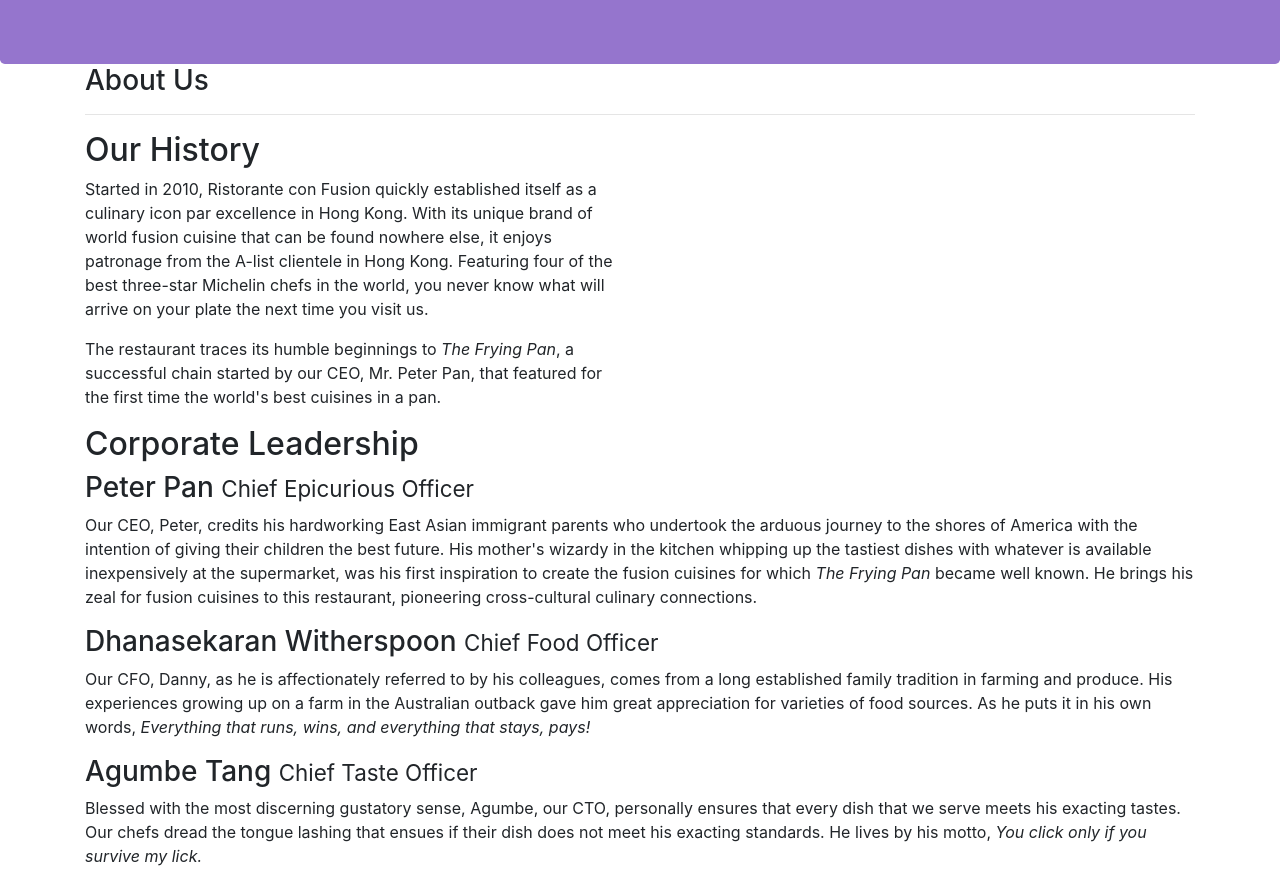
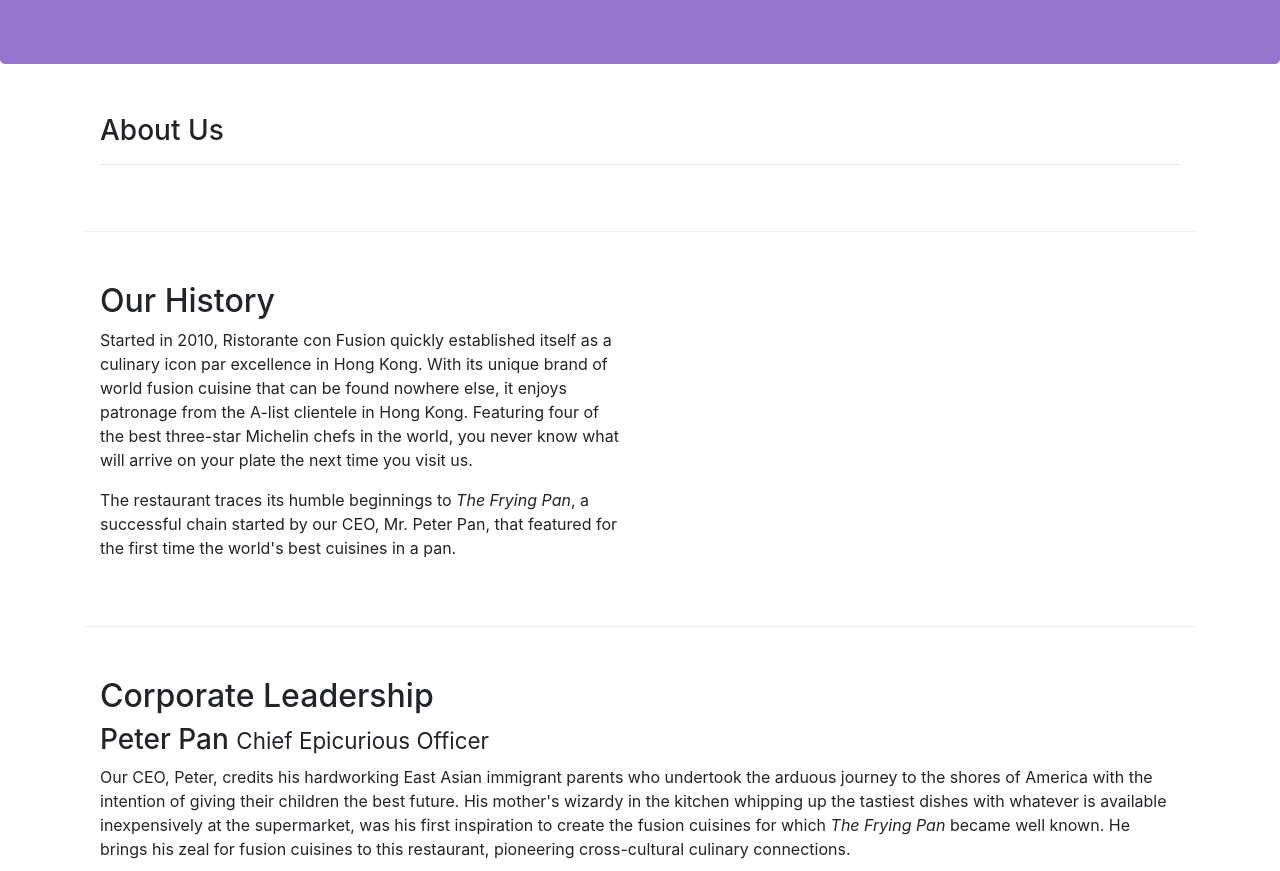
Before and after one commit to ebastidasp/Bootstrap4-conFusion, a website: page aboutus.html in a window 1280 px wide. Shown: the part 220-1091 px from the top of the page. Drawn offline with nearby package versions, Linux system fonts and the light colour scheme.

Commit message:
Assigment One(2)

```diff
--- a/aboutus.html
+++ b/aboutus.html
@@ -31,14 +31,14 @@
     </header>
 
     <div class="container">
-        <div class="row">
+        <div class="row row-content">
             <div class="col-12">
                <h3>About Us</h3>
                <hr>
             </div>
         </div>
 
-        <div class="row">
+        <div class="row row-content">
             <div class="col-12 col-sm-6">
                 <h2>Our History</h2>
                 <p>Started in 2010, Ristorante con Fusion quickly established itself as a culinary icon par excellence in Hong Kong. With its unique brand of world fusion cuisine that can be found nowhere else, it enjoys patronage from the A-list clientele in Hong Kong.  Featuring four of the best three-star Michelin chefs in the world, you never know what will arrive on your plate the next time you visit us.</p>
@@ -49,7 +49,7 @@
         </div>
 
 
-        <div class="row">
+        <div class="row row-content">
             <div class="col-12">
                 <h2>Corporate Leadership</h2>
                 <h3>Peter Pan <small>Chief Epicurious Officer</small></h3>
--- a/css/styles.css
+++ b/css/styles.css
@@ -7,7 +7,7 @@
     margin:0px auto;
     padding: 50px 0px 50px 0px;
     border-bottom: 1px ridge;
-    min-height:400px;
+    min-height:50px;
 }
 
 .footer{
```
